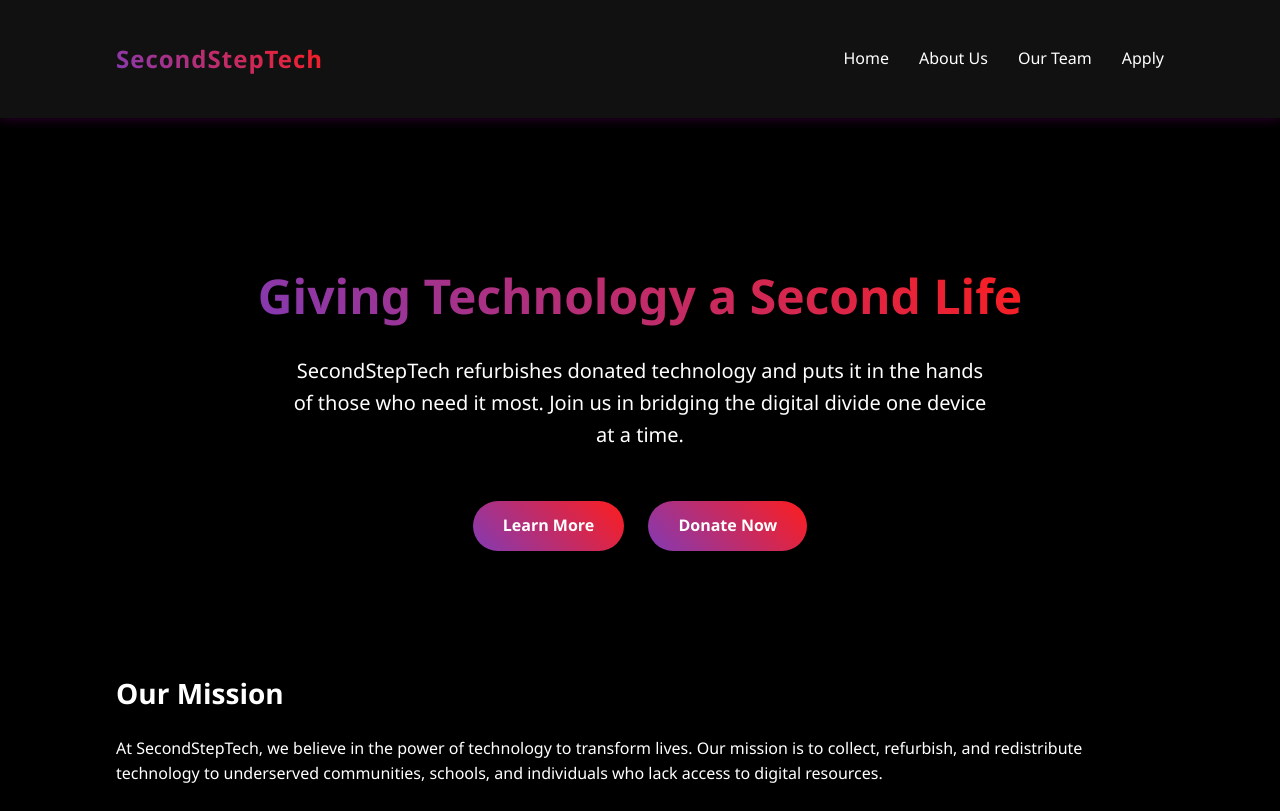
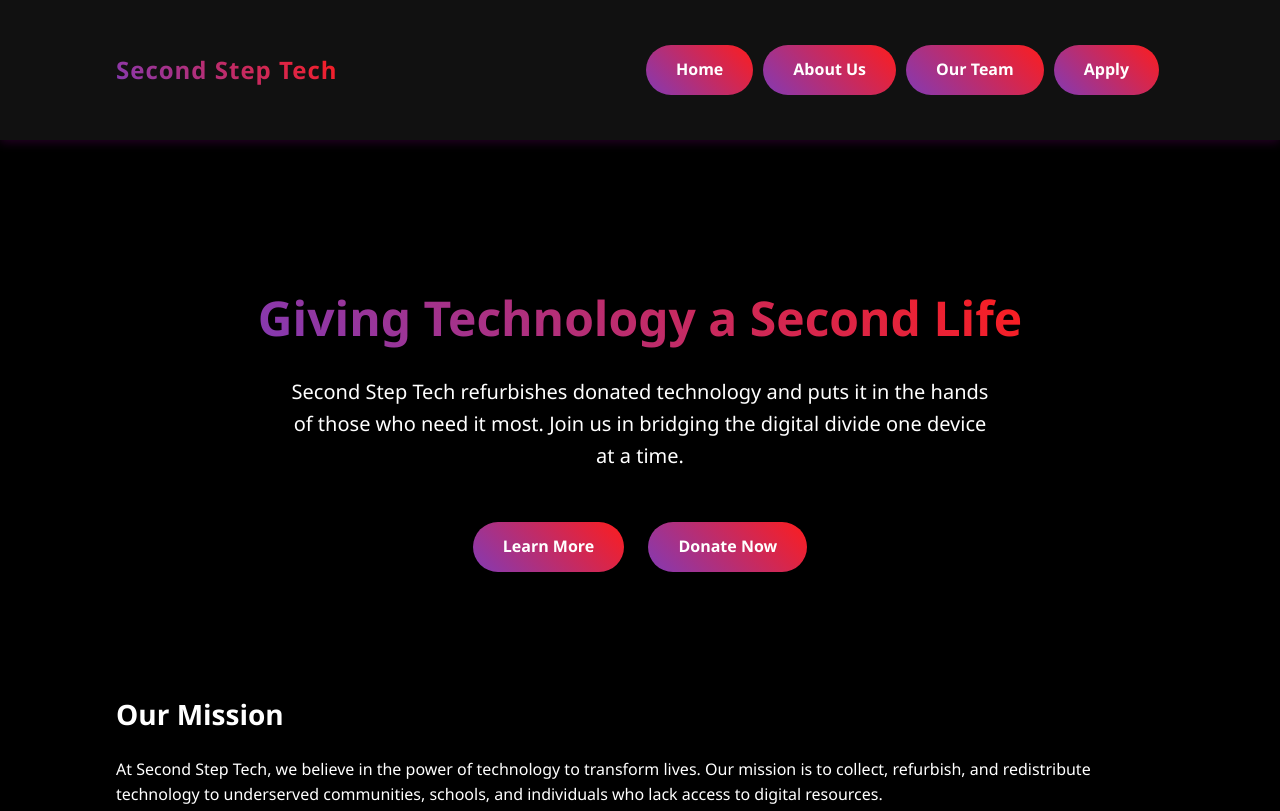
Before and after one commit to binary1s/secondsteptech, a plain HTML site: page index.html in a window 1280 px wide. Shown: the top 811 px of the page. Drawn offline with Linux system fonts and the light colour scheme.

Commit message:
buttons rounded + bios fit on mobile

```diff
--- a/index.html
+++ b/index.html
@@ -3,7 +3,7 @@
 <head>
   <meta charset="UTF-8" />
   <meta name="viewport" content="width=device-width, initial-scale=1.0"/>
-  <title>SecondStepTech - Giving Technology a Second Life</title>
+  <title>Second Step Tech - Giving Technology a Second Life</title>
   <style>
     /* Global Styles */
     * {
@@ -58,33 +58,39 @@
       user-select: none; /* Prevents text selection on double-tap */
     }
 
+    /* Remove default list styling and margin */
     .nav-links {
       display: flex;
       list-style: none;
       transition: transform 0.3s, opacity 0.3s; /* Smooth transitions for mobile menu */
     }
 
+    /* Remove margin on li to avoid misalignment with new button style */
     .nav-links li {
-      margin-left: 30px;
+      margin: 0;
     }
 
+    /* Make each nav link a rounded, purplish button */
     .nav-links a {
+      display: inline-block;
+      background: linear-gradient(45deg, #833ab4, #fd1d1d);
+      border-radius: 30px;
       color: #fff;
       text-decoration: none;
-      font-weight: 500;
-      transition: color 0.3s;
+      font-weight: 600;
+      padding: 12px 30px;
+      margin: 5px;
+      transition: all 0.3s;
     }
 
     .nav-links a:hover {
-      background: linear-gradient(45deg, #833ab4, #fd1d1d);
-      -webkit-background-clip: text;
-      background-clip: text;
-      color: transparent;
+      background: linear-gradient(45deg, #a64dff, #ff4d4d);
+      transform: translateY(-3px);
+      box-shadow: 0 10px 20px rgba(128, 0, 128, 0.2);
     }
 
     /* Mobile menu (when <= 768px) */
     @media (max-width: 768px) {
-
       .mobile-toggle {
         display: block; /* Show the hamburger icon on mobile */
       }
@@ -108,11 +114,6 @@
         transform: translateY(0);
         opacity: 1;
         visibility: visible;
-      }
-
-      /* Spacing for each mobile nav item */
-      .nav-links li {
-        margin: 15px 0;
       }
     }
 
@@ -168,7 +169,7 @@
       margin-bottom: 40px;
     }
 
-    /* Buttons */
+    /* Buttons (site-wide) */
     .btn {
       display: inline-block;
       padding: 12px 30px;
@@ -202,6 +203,13 @@
       grid-template-columns: repeat(auto-fill, minmax(500px, 1fr));
       gap: 30px;
       margin-top: 40px;
+    }
+
+    /* Force single column on smaller screens to avoid overflow */
+    @media (max-width: 768px) {
+      .team-grid {
+        grid-template-columns: 1fr;
+      }
     }
 
     .team-member {
@@ -287,7 +295,7 @@
   <header>
     <div class="container">
       <nav>
-        <div class="logo">SecondStepTech</div>
+        <div class="logo">Second Step Tech</div>
 
         <!-- Hamburger icon (only visible on mobile) -->
         <div class="mobile-toggle" onclick="toggleNav()">&#9776;</div>
@@ -307,7 +315,7 @@
     <section id="home" class="tab-content active">
       <div class="hero">
         <h1>Giving Technology a Second Life</h1>
-        <p>SecondStepTech refurbishes donated technology and puts it in the hands of those who need it most. Join us in bridging the digital divide one device at a time.</p>
+        <p>Second Step Tech refurbishes donated technology and puts it in the hands of those who need it most. Join us in bridging the digital divide one device at a time.</p>
         <div>
           <a href="#" onclick="showTab('about')" class="btn">Learn More</a>
           <a href="#" onclick="showTab('about'); document.getElementById('donate-section').scrollIntoView();" class="btn">Donate Now</a>
@@ -316,7 +324,7 @@
 
       <div>
         <h2>Our Mission</h2>
-        <p>At SecondStepTech, we believe in the power of technology to transform lives. Our mission is to collect, refurbish, and redistribute technology to underserved communities, schools, and individuals who lack access to digital resources.</p>
+        <p>At Second Step Tech, we believe in the power of technology to transform lives. Our mission is to collect, refurbish, and redistribute technology to underserved communities, schools, and individuals who lack access to digital resources.</p>
 
         <h2>Our Impact</h2>
         <p>Since our founding, we've refurbished hundreds of devices and helped countless individuals gain access to technology they otherwise couldn't afford. Each device we save from a landfill is another opportunity for someone to learn, connect, and grow.</p>
@@ -325,8 +333,8 @@
 
     <!-- About Tab -->
     <section id="about" class="tab-content">
-      <h1>About SecondStepTech</h1>
-      <p>SecondStepTech was founded with a simple idea: give used technology a second step in its lifecycle while helping bridge the digital divide. We collect donated devices, refurbish them, and distribute them to those in need.</p>
+      <h1>About Second Step Tech</h1>
+      <p>Second Step Tech was founded with a simple idea: give used technology a second step in its lifecycle while helping bridge the digital divide. We collect donated devices, refurbish them, and distribute them to those in need.</p>
 
       <h2>What We Do</h2>
       <ul class="what-we-do-list">
@@ -354,7 +362,7 @@
         <div class="donation-options">
           <div class="donation-card">
             <h3>Donate Devices</h3>
-            <p>We accept laptops, desktops, smartphones, and tablets. If you have a large donation or need assistance with drop-off, please reach out to us in advance so we can coordinate pickup. Together, we’ll make sure your devices find a second life!</p>
+            <p>We accept laptops, desktops, smartphones, and tablets. If you have a large donation or need assistance with drop-off, please reach out so we can coordinate pickup. Together, we’ll give your devices a second life!</p>
             <a href="#" class="btn">Find Drop-off Locations</a>
           </div>
 
@@ -391,7 +399,7 @@
           <div class="team-info">
             <h3>Vehbi Akin</h3>
             <p>Director of Finance and Operations</p>
-            <p>Hey everyone! I’m Vehbi Akin, a junior at Plano East. I’ve always been passionate about using technology to make a difference, and SecondStepTech is the perfect platform to bring that vision to life. I’m excited to collaborate, innovate, and help bridge the gap in tech accessibility for students everywhere!</p>
+            <p>Hey everyone! I’m Vehbi Akin, a junior at Plano East. I’ve always been passionate about using technology to make a difference, and Second Step Tech is the perfect platform to bring that vision to life. I’m excited to collaborate, innovate, and help bridge the gap in tech accessibility for students everywhere!</p>
           </div>
         </div>
 
@@ -402,7 +410,7 @@
           <div class="team-info">
             <h3>Ayan Mishra</h3>
             <p>Director Of Logistics and Technology</p>
-            <p>Hi! My name is Ayan Mishra, and I’m thrilled to be a part of SecondStepTech. As a junior at Plano East, I’ve seen firsthand how technology can transform education, and I’m committed to making those opportunities available to everyone. Let’s work together to create meaningful change!</p>
+            <p>Hi! My name is Ayan Mishra, and I’m thrilled to be a part of Second Step Tech. As a junior at Plano East, I’ve seen firsthand how technology can transform education, and I’m committed to making those opportunities available to everyone. Let’s work together to create meaningful change!</p>
           </div>
         </div>
       </div>
@@ -411,7 +419,7 @@
     <!-- Apply Tab -->
     <section id="apply" class="tab-content">
       <h1>Apply to Be an Officer</h1>
-      <p>Officers at SecondStepTech commit a few hours each week to coordinate device donations, organize refurbishment sessions, plan outreach events, and handle fundraising. As an officer, you’ll gain leadership experience, learn valuable technical skills, and help expand our impact in bridging the digital divide.</p>
+      <p>Officers at Second Step Tech commit a few hours each week to coordinate device donations, organize refurbishment sessions, plan outreach events, and handle fundraising. As an officer, you’ll gain leadership experience, learn valuable technical skills, and help expand our impact in bridging the digital divide.</p>
 
       <div class="iframe-container">
         <iframe
@@ -430,7 +438,7 @@
 
   <footer>
     <div class="container">
-      <p>&copy; 2025 SecondStepTech. All rights reserved.</p>
+      <p>&copy; 2025 Second Step Tech. All rights reserved.</p>
       <p>A nonprofit organization dedicated to giving technology a second life and bridging the digital divide.</p>
     </div>
   </footer>
```
